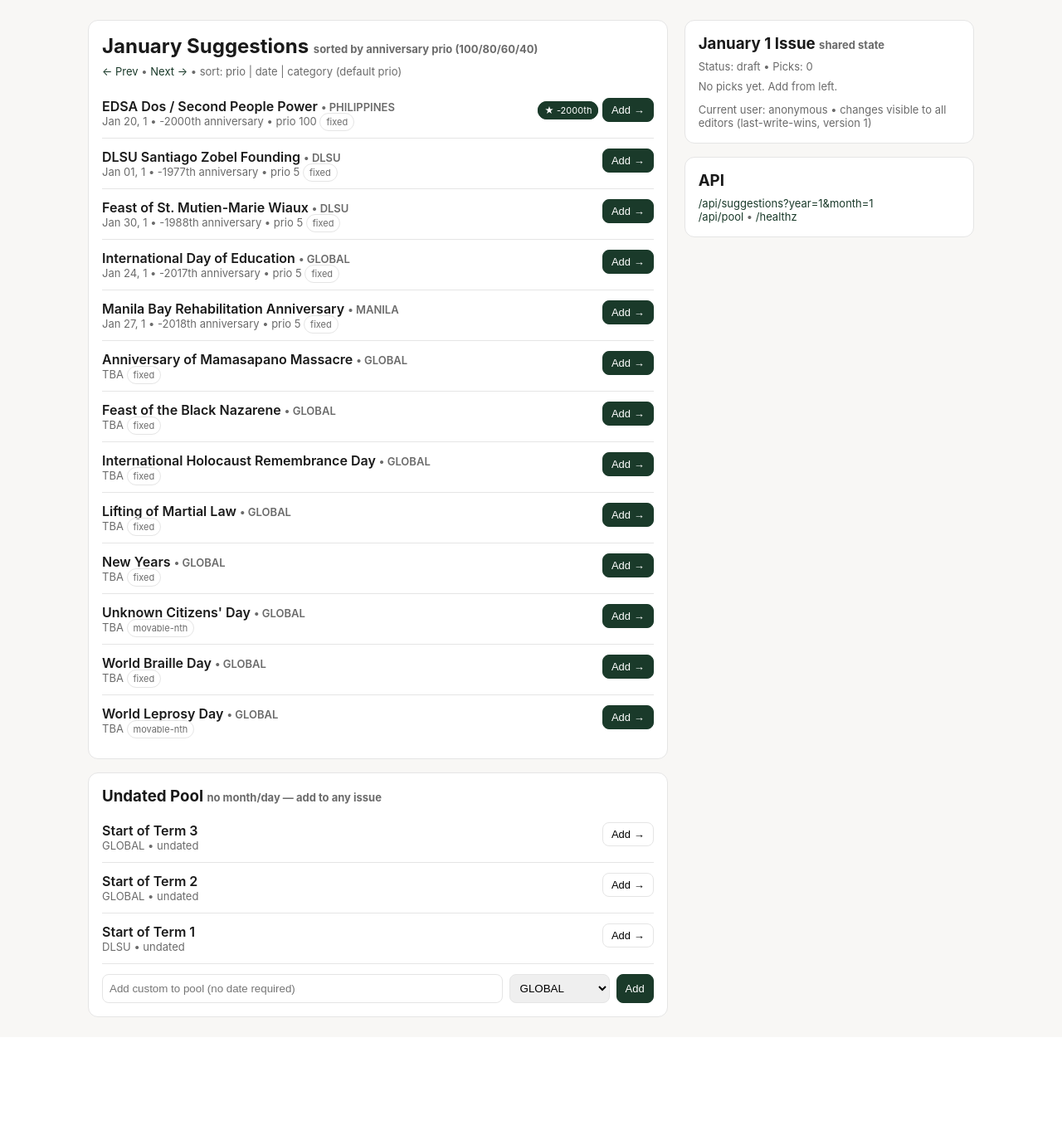
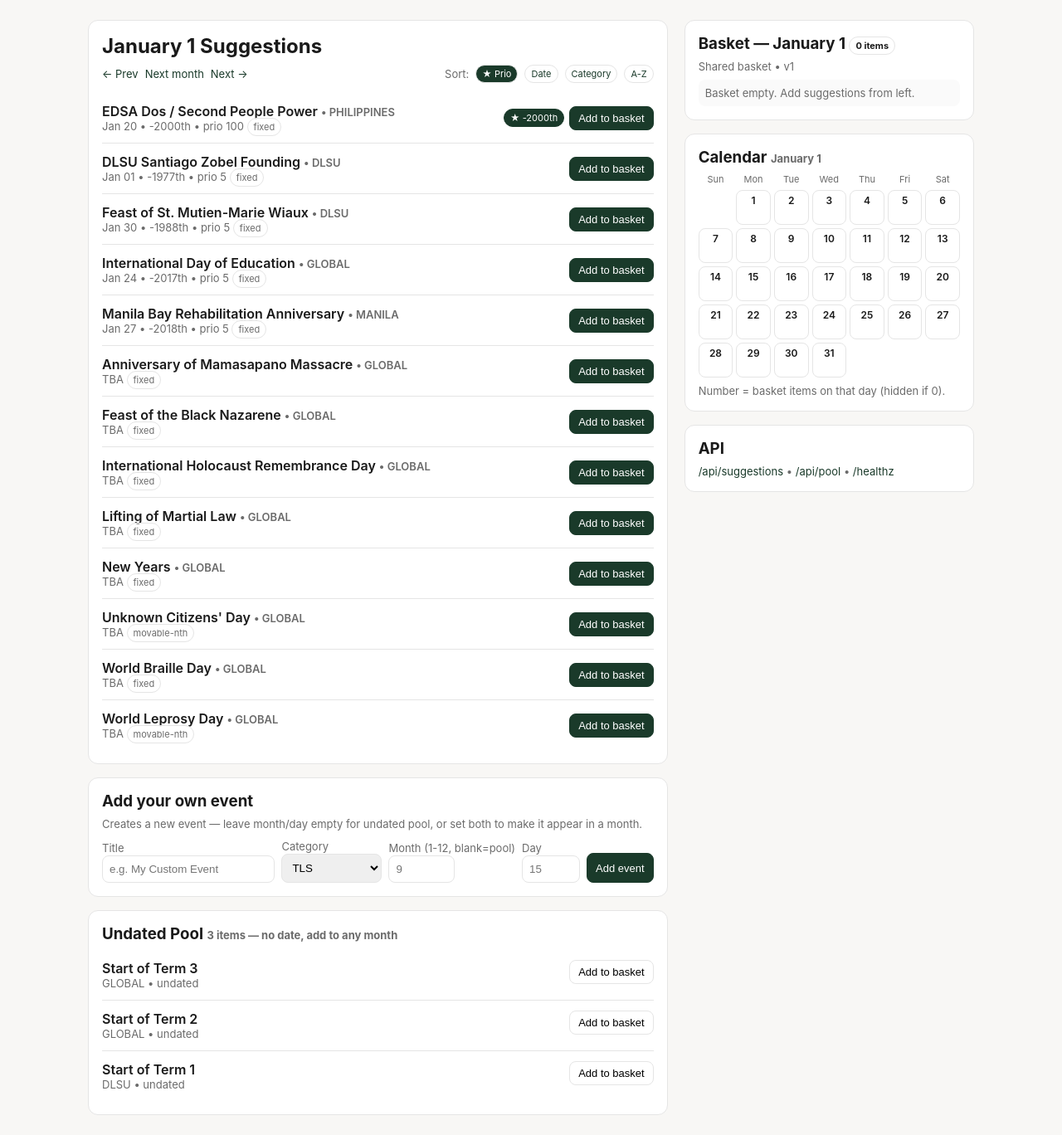
Before and after one commit to thelasallian/tls-event-suggester, a FastAPI app: page /1/1 in a window 1280 px wide. Shown: the part 70-1438 px from the top of the page at 83% size. Before the commit the page ends 1296 px from the top, so only its background shows below. Run offline with FastAPI, Linux system fonts and the light colour scheme; data comes from the database, SQL or seed files in the repository; data that the repository does not hold is empty.

Commit message:
feat: next-month default, basket+calendar, sort controls (prio/date/category/title), custom dated events

```diff
--- a/app/main.py
+++ b/app/main.py
@@ -80,7 +80,7 @@ for idx, e in enumerate(EXISTING + NEW):
         "raw": e,
     })
 
-def compute_for_month(year, month):
+def compute_for_month(year, month, sort="prio"):
     easter = get_easter(year)
     result = []
     for ev in ALL:
@@ -119,8 +119,14 @@ def compute_for_month(year, month):
                     date_obj = datetime.date(year, ev["month"], ev["day"])
         except: date_obj = None
         result.append({**ev, "anniv": anniv, "prio": prio, "date": date_obj})
-    # sort by prio desc, anniv desc, title
-    result.sort(key=lambda x: (-x["prio"], -(x["anniv"] or 0), x["title"]))
+    if sort == "date":
+        result.sort(key=lambda x: (x["date"] or datetime.date(year, month, 28), x["title"]))
+    elif sort == "category":
+        result.sort(key=lambda x: (x["category"], -x["prio"], x["title"]))
+    elif sort == "title":
+        result.sort(key=lambda x: x["title"])
+    else:  # prio
+        result.sort(key=lambda x: (-x["prio"], -(x["anniv"] or 0), x["title"]))
     return result
 
 def get_undated():
@@ -159,23 +165,68 @@ def healthz():
 @app.get("/", response_class=RedirectResponse)
 def root(request: Request):
     now = datetime.datetime.now()
-    return RedirectResponse(url=f"/{now.year}/{now.month}")
+    # default to next month (editor is planning ahead)
+    y, m = now.year, now.month
+    if m == 12:
+        y, m = y + 1, 1
+    else:
+        m += 1
+    return RedirectResponse(url=f"/{y}/{m}")
 
 @app.get("/{year}/{month}", response_class=HTMLResponse)
 def month_view(request: Request, year: int, month: int):
     email = request.headers.get("x-authentik-email", "anonymous")
     name = request.headers.get("x-authentik-username", email)
-    events = compute_for_month(year, month)
+    sort = request.query_params.get("sort", "prio")
+    events = compute_for_month(year, month, sort=sort)
     undated = get_undated()
     issue, picks = get_issue(year, month)
     picked_ids = {p["event_id"] for p in picks}
-    # month names
     month_name = datetime.date(year, month, 1).strftime("%B")
+    # calendar data for right side: counts per day for basket
+    import calendar as cal
+    days_in_month = cal.monthrange(year, month)[1]
+    # map event id -> date for picked items
+    ev_by_id = {e["id"]: e for e in ALL}
+    date_counts = {}
+    basket_by_day = {}
+    for p in picks:
+        ev = ev_by_id.get(p["event_id"])
+        if not ev or ev["isUndated"]:
+            continue
+        # use computed date for this year/month
+        for e in events:
+            if e["id"] == p["event_id"] and e["date"]:
+                d = e["date"].day
+                date_counts[d] = date_counts.get(d, 0) + 1
+                basket_by_day.setdefault(d, []).append(e)
+                break
+    # calendar weeks for rendering
+    first_weekday = datetime.date(year, month, 1).weekday()  # Mon=0
+    # Convert to Sun=0 grid
+    first_weekday_sun = (first_weekday + 1) % 7
+    cal_weeks = []
+    day = 1
+    for wk in range(6):
+        week = []
+        for wd in range(7):
+            if wk == 0 and wd < first_weekday_sun:
+                week.append(None)
+            elif day > days_in_month:
+                week.append(None)
+            else:
+                week.append(day)
+                day += 1
+        cal_weeks.append(week)
+        if day > days_in_month:
+            break
     return templates.TemplateResponse(request, "month.html", {
         "year": year, "month": month, "month_name": month_name,
         "events": events, "undated": undated, "issue": dict(issue), "picks": picks,
         "picked_ids": picked_ids, "email": email, "name": name,
-        "all_events": ALL
+        "all_events": ALL,
+        "days_in_month": days_in_month, "date_counts": date_counts,
+        "basket_by_day": basket_by_day, "cal_weeks": cal_weeks,
     })
 
 @app.post("/{year}/{month}/pick")
@@ -208,29 +259,47 @@ def unpick_event(request: Request, year: int, month: int, event_id: str = Form(.
     return RedirectResponse(url=f"/{year}/{month}", status_code=303)
 
 @app.post("/events/add")
-def add_undated(request: Request, title: str = Form(...), category: str = Form("TLS")):
+def add_undated(request: Request, title: str = Form(...), category: str = Form("TLS"), month: str = Form(""), day: str = Form("")):
     global ALL
     import uuid
-    # add to ALL in-memory and persist to seed? For now just add to in-memory and DB file as event
-    # We'll append to seed.json for persistence
-    new_ev = {"title": title, "month": None, "logic": "undated", "isUndated": True, "category": category, "foundedYear": None}
-    # persist to file
+    # month/day optional — if provided, creates dated event, otherwise undated pool
+    m = None
+    d = None
+    is_undated = True
+    logic = "undated"
+    if month and month.strip() and month != "0":
+        try:
+            m = int(month)
+            d = int(day) if day and day.strip() else 1
+            is_undated = False
+            logic = "fixed"
+        except:
+            m, d = None, None
+            is_undated = True
+            logic = "undated"
+    new_ev = {"title": title, "month": m, "day": d, "logic": logic, "isUndated": is_undated, "category": category, "foundedYear": None}
     try:
         with open(SEED_PATH) as f:
             data = json.load(f)
-        data["existing"].append({"title": title, "event": title, "month": None, "logic": "undated", "isUndated": True, "category": category})
+        data["existing"].append({"title": title, "event": title, "month": m, "day": d, "logic": logic, "isUndated": is_undated, "category": category})
         data["existing_139_count"] = len(data["existing"])
         data["total"] = len(data["existing"]) + len(data.get("new_candidates", []))
         with open(SEED_PATH, "w") as f:
-            json.dump(data, f, indent=2)
+            json.dump(data, f, indent=2, ensure_ascii=False)
     except Exception as e:
         print("persist failed", e)
-    ALL.append({"id": f"e{len(ALL)}", "slug": title.lower().replace(" ", "-"), "title": title, "month": None, "day": None, "logic": "undated", "foundedYear": None, "category": category, "isUndated": True, "raw": new_ev})
-    return RedirectResponse(url="/", status_code=303)
+    ALL.append({"id": f"e{len(ALL)}", "slug": title.lower().replace(" ", "-"), "title": title, "month": m, "day": d, "logic": logic, "foundedYear": None, "category": category, "isUndated": is_undated, "raw": new_ev})
+    # redirect to appropriate month if dated, else next month
+    if m:
+        # find year for redirect: use next occurrence or current view? use current year
+        import datetime as _dt
+        y = _dt.datetime.now().year
+        return RedirectResponse(url=f"/{y}/{m}", status_code=303)
+    return RedirectResponse(url="/", status_code=303)  # goes to next month via /
 
 @app.get("/api/suggestions")
 def api_suggestions(year: int, month: int, sort: str = "prio"):
-    events = compute_for_month(year, month)
+    events = compute_for_month(year, month, sort=sort)
     # serialize
     out = []
     for e in events:
--- a/app/templates/month.html
+++ b/app/templates/month.html
@@ -2,61 +2,110 @@
 {% block content %}
 <div>
 <div class="card">
-<h2 style="margin:0 0 8px 0">{{ month_name }} Suggestions <span class="small">sorted by anniversary prio (100/80/60/40)</span></h2>
-<div class="small" style="margin-bottom:12px"><a href="/{{ year }}/{{ month-1 if month>1 else 12 }}">← Prev</a> • <a href="/{{ year }}/{{ month+1 if month<12 else 1 }}">Next →</a> • sort: prio | date | category (default prio)</div>
+<h2 style="margin:0 0 8px 0">{{ month_name }} {{ year }} Suggestions</h2>
+<div class="small" style="margin-bottom:12px;display:flex;gap:8px;align-items:center;flex-wrap:wrap">
+<a href="/{{ year }}/{{ month-1 if month>1 else 12 }}">← Prev</a>
+<a href="/">Next month</a>
+<a href="/{{ year }}/{{ month+1 if month<12 else 1 }}">Next →</a>
+<span style="margin-left:auto" class="small">Sort:</span>
+<a href="/{{ year }}/{{ month }}?sort=prio" class="badge" style="background:{% if request.query_params.get('sort','prio')=='prio' %}var(--accent);color:#fff{% else %}#fff{% endif %}">★ Prio</a>
+<a href="/{{ year }}/{{ month }}?sort=date" class="badge" style="background:{% if request.query_params.get('sort')=='date' %}var(--accent);color:#fff{% else %}#fff{% endif %}">Date</a>
+<a href="/{{ year }}/{{ month }}?sort=category" class="badge" style="background:{% if request.query_params.get('sort')=='category' %}var(--accent);color:#fff{% else %}#fff{% endif %}">Category</a>
+<a href="/{{ year }}/{{ month }}?sort=title" class="badge" style="background:{% if request.query_params.get('sort')=='title' %}var(--accent);color:#fff{% else %}#fff{% endif %}">A-Z</a>
+</div>
 {% for ev in events %}
 <div class="event">
 <div>
 <div style="font-weight:600">{{ ev.title }} <span class="small">• {{ ev.category }}</span></div>
-<div class="small">{% if ev.date %}{{ ev.date.strftime("%b %d, %Y") }}{% else %}TBA{% endif %} {% if ev.anniv %}• {{ ev.anniv }}th anniversary • prio {{ ev.prio }}{% endif %} {% if ev.logic %}<span class="badge">{{ ev.logic }}</span>{% endif %}</div>
+<div class="small">{% if ev.date %}{{ ev.date.strftime("%b %d") }}{% else %}TBA{% endif %} {% if ev.anniv %}• {{ ev.anniv }}th • prio {{ ev.prio }}{% endif %} <span class="badge">{{ ev.logic }}</span></div>
 </div>
-<div style="text-align:right">
+<div style="text-align:right;display:flex;gap:6px;align-items:center">
 {% if ev.anniv and ev.prio >=40 %}<span class="badge prio-{{ ev.prio }}">★ {{ ev.anniv }}th</span>{% endif %}
 {% if ev.id in picked_ids %}
+<span class="small" style="color:var(--accent)">in basket</span>
 <form method="post" action="/{{ year }}/{{ month }}/unpick" style="display:inline"><input type="hidden" name="event_id" value="{{ ev.id }}"><button class="btn">Remove</button></form>
 {% else %}
-<form method="post" action="/{{ year }}/{{ month }}/pick" style="display:inline"><input type="hidden" name="event_id" value="{{ ev.id }}"><button class="btn primary">Add →</button></form>
+<form method="post" action="/{{ year }}/{{ month }}/pick" style="display:inline"><input type="hidden" name="event_id" value="{{ ev.id }}"><button class="btn primary">Add to basket</button></form>
 {% endif %}
 </div>
 </div>
 {% endfor %}
-{% if not events %}<div class="small">No dated events for this month. Add from undated pool.</div>{% endif %}
+{% if not events %}<div class="small">No dated events for this month.</div>{% endif %}
 </div>
 
 <div class="card" style="margin-top:16px">
-<h3 style="margin:0 0 8px 0">Undated Pool <span class="small">no month/day — add to any issue</span></h3>
+<h3 style="margin:0 0 8px 0">Add your own event</h3>
+<div class="small" style="margin-bottom:8px">Creates a new event — leave month/day empty for undated pool, or set both to make it appear in a month.</div>
+<form method="post" action="/events/add" style="display:flex;gap:8px;flex-wrap:wrap;align-items:end">
+<div style="flex:2;min-width:180px"><label class="small">Title</label><br><input name="title" required placeholder="e.g. My Custom Event" style="width:100%;padding:8px;border:1px solid var(--line);border-radius:8px"></div>
+<div><label class="small">Category</label><br><select name="category" style="padding:8px;border:1px solid var(--line);border-radius:8px"><option>GLOBAL</option><option>PHILIPPINES</option><option>MANILA</option><option>DLSU</option><option selected>TLS</option></select></div>
+<div><label class="small">Month (1-12, blank=pool)</label><br><input name="month" type="number" min="1" max="12" placeholder="9" style="width:80px;padding:8px;border:1px solid var(--line);border-radius:8px"></div>
+<div><label class="small">Day</label><br><input name="day" type="number" min="1" max="31" placeholder="15" style="width:70px;padding:8px;border:1px solid var(--line);border-radius:8px"></div>
+<button class="btn primary" style="height:36px">Add event</button>
+</form>
+</div>
+
+<div class="card" style="margin-top:16px">
+<h3 style="margin:0 0 8px 0">Undated Pool <span class="small">{{ undated|length }} items — no date, add to any month</span></h3>
 {% for ev in undated %}
 <div class="event">
 <div><div style="font-weight:600">{{ ev.title }}</div><div class="small">{{ ev.category }} • {{ ev.logic }}</div></div>
-<div>{% if ev.id in picked_ids %}<span class="small">picked</span>{% else %}<form method="post" action="/{{ year }}/{{ month }}/pick"><input type="hidden" name="event_id" value="{{ ev.id }}"><button class="btn">Add →</button></form>{% endif %}</div>
+<div>{% if ev.id in picked_ids %}<span class="small">in basket</span>{% else %}<form method="post" action="/{{ year }}/{{ month }}/pick"><input type="hidden" name="event_id" value="{{ ev.id }}"><button class="btn">Add to basket</button></form>{% endif %}</div>
 </div>
 {% endfor %}
-<form method="post" action="/events/add" style="margin-top:12px;display:flex;gap:8px">
-<input name="title" placeholder="Add custom to pool (no date required)" style="flex:1;padding:8px;border:1px solid var(--line);border-radius:8px">
-<select name="category" style="padding:8px;border:1px solid var(--line);border-radius:8px"><option>GLOBAL</option><option>PHILIPPINES</option><option>MANILA</option><option>DLSU</option><option>TLS</option></select>
-<button class="btn primary">Add</button>
-</form>
+{% if not undated %}<div class="small">Pool empty.</div>{% endif %}
 </div>
 </div>
 
 <div>
+<!-- BASKET -->
 <div class="card">
-<h3 style="margin:0 0 8px 0">{{ month_name }} {{ year }} Issue <span class="small">shared state</span></h3>
-<div class="small" style="margin-bottom:8px">Status: {{ issue.status }} • Picks: {{ picks|length }}</div>
+<h3 style="margin:0 0 8px 0">Basket — {{ month_name }} {{ year }} <span class="badge">{{ picks|length }} items</span></h3>
+<div class="small" style="margin-bottom:8px">Shared basket • v{{ issue.version }}</div>
 {% for p in picks %}
 {% set ev = all_events | selectattr("id", "equalto", p.event_id) | first %}
 <div class="event">
-<div><div style="font-weight:600">{{ ev.title if ev else p.event_id }}</div><div class="small">by {{ p.added_by }} • {{ p.status }}</div></div>
+<div><div style="font-weight:600">{{ ev.title if ev else p.event_id }}</div><div class="small">by {{ p.added_by }}</div></div>
 <form method="post" action="/{{ year }}/{{ month }}/unpick"><input type="hidden" name="event_id" value="{{ p.event_id }}"><button class="btn">Remove</button></form>
 </div>
 {% endfor %}
-{% if not picks %}<div class="small">No picks yet. Add from left.</div>{% endif %}
-<div style="margin-top:12px" class="small">Current user: {{ email }} • changes visible to all editors (last-write-wins, version {{ issue.version }})</div>
+{% if not picks %}<div class="small" style="padding:8px;background:#fafafa;border-radius:8px">Basket empty. Add suggestions from left.</div>{% endif %}
+</div>
+
+<!-- CALENDAR -->
+<div class="card" style="margin-top:16px">
+<h3 style="margin:0 0 8px 0">Calendar <span class="small">{{ month_name }} {{ year }}</span></h3>
+<div style="display:grid;grid-template-columns:repeat(7,1fr);gap:4px;text-align:center;font-size:11px;color:var(--muted);margin-bottom:6px">
+<div>Sun</div><div>Mon</div><div>Tue</div><div>Wed</div><div>Thu</div><div>Fri</div><div>Sat</div>
+</div>
+<div style="display:grid;grid-template-columns:repeat(7,1fr);gap:4px">
+{% for week in cal_weeks %}
+{% for d in week %}
+{% if d is none %}
+<div style="height:42px"></div>
+{% else %}
+{% set cnt = date_counts.get(d, 0) %}
+<div style="height:42px;border:1px solid var(--line);border-radius:8px;padding:4px;text-align:center;background:{% if cnt>0 %}#e8f5e9{% else %}#fff{% endif %};position:relative">
+<div style="font-size:12px;font-weight:600">{{ d }}</div>
+{% if cnt >0 %}<div class="badge" style="position:absolute;bottom:4px;left:50%;transform:translateX(-50%);background:var(--accent);color:#fff;border-color:var(--accent);font-size:10px;padding:1px 5px">{{ cnt }}</div>{% endif %}
+</div>
+{% endif %}
+{% endfor %}
+{% endfor %}
+</div>
+<div class="small" style="margin-top:8px">Number = basket items on that day (hidden if 0).</div>
+{% if basket_by_day %}
+<div style="margin-top:8px">
+{% for day, evs in basket_by_day|dictsort %}
+<div class="small"><strong>{{ day }}:</strong> {% for e in evs %}{{ e.title }}{% if not loop.last %}, {% endif %}{% endfor %}</div>
+{% endfor %}
+</div>
+{% endif %}
 </div>
 
 <div class="card" style="margin-top:16px">
 <h3 style="margin:0 0 8px 0">API</h3>
-<div class="small"><a href="/api/suggestions?year={{ year }}&month={{ month }}">/api/suggestions?year={{ year }}&month={{ month }}</a><br><a href="/api/pool">/api/pool</a> • <a href="/healthz">/healthz</a></div>
+<div class="small"><a href="/api/suggestions?year={{ year }}&month={{ month }}&sort={{ request.query_params.get('sort','prio') }}">/api/suggestions</a> • <a href="/api/pool">/api/pool</a> • <a href="/healthz">/healthz</a></div>
 </div>
 </div>
 {% endblock %}
```
